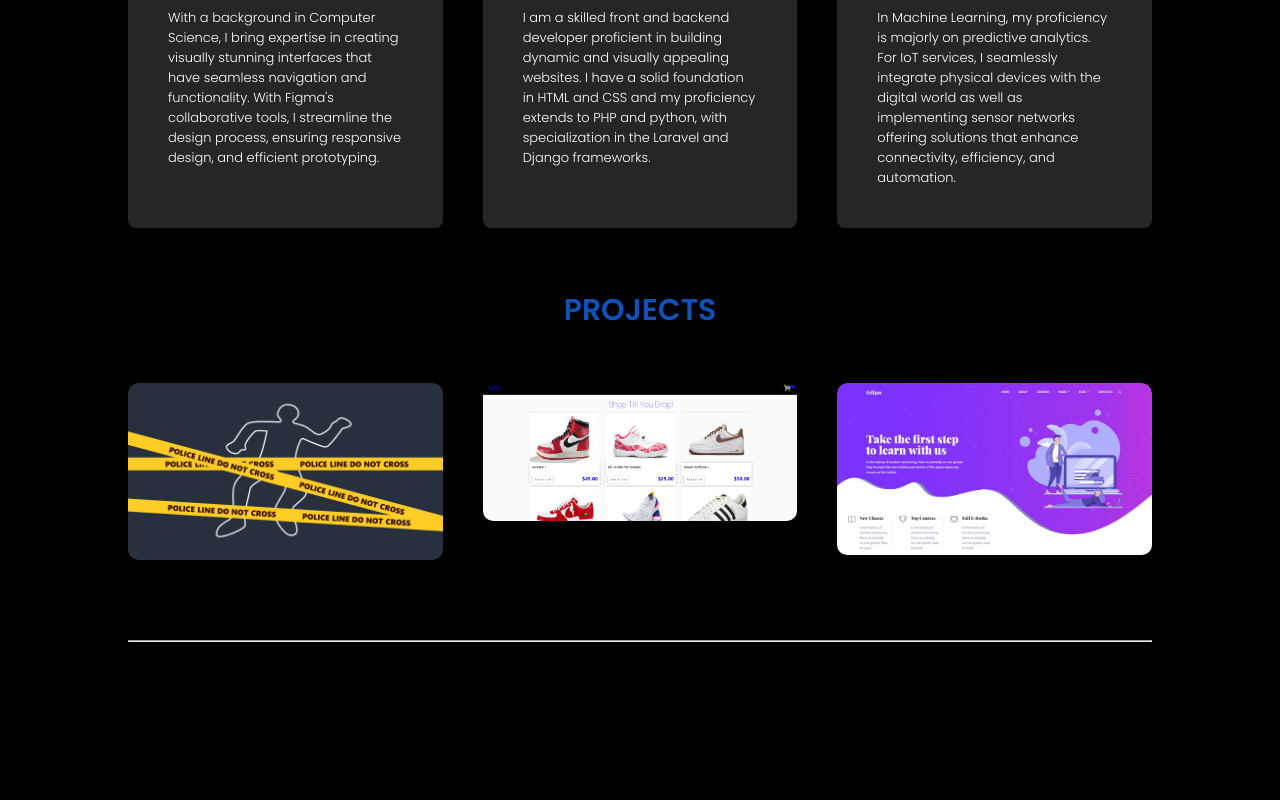
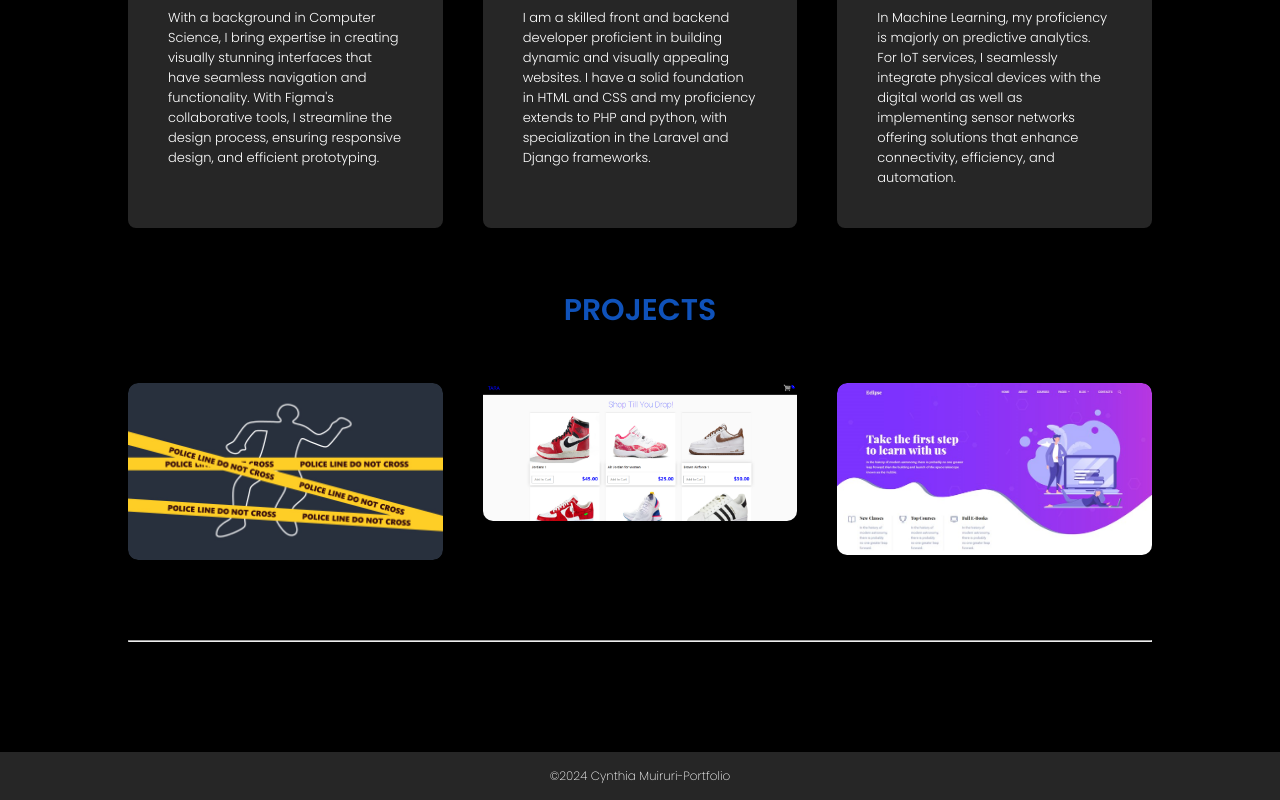
Before and after one commit to muiruriiii/my-react-portfolio, a React (Create React App) app: page / in a window 1280 px wide. Shown: the part 1475-2275 px from the top of the page. Before the commit the page ends 2157 px from the top, so only its background shows below. Built offline with nearby package versions, Linux system fonts and the light colour scheme.

Commit message:
feat: add contact component

```diff
--- a/src/App.js
+++ b/src/App.js
@@ -2,6 +2,7 @@ import Header from "./components/Header/header";
 import About from "./components/About/about";
 import Service from "./components/Services/service";
 import Project from "./components/Projects/project";
+import Contact from "./components/Contact/contact";
 
 function App() {
   return (
@@ -10,6 +11,7 @@ function App() {
         <About/>
         <Service/>
         <Project/>
+        <Contact/>
     </div>
   );
 }
--- /dev/null
+++ b/src/components/Contact/contact.css
@@ -0,0 +1,21 @@
+#contact {
+    margin-top: 30px;
+}
+.container {
+    padding: 10px 10%;
+}
+.row {
+    display: flex;
+    flex-wrap: wrap;
+}
+
+/*Footer*/
+.copyright{
+    width: 100%;
+    text-align: center;
+    padding: 15px ;
+    background: #262626;
+    font-weight: 30;
+    font-size: 12px;
+    margin-top: 20px;
+}
--- /dev/null
+++ b/src/components/Contact/contact.js
@@ -0,0 +1,18 @@
+import React from "react";
+import './contact.css';
+
+const Contact = () => {
+    return (
+        <section id="contact">
+            <div className="container">
+                <div className="row">
+
+
+                </div>
+            </div>
+            <p className="copyright">©2024 Cynthia Muiruri-Portfolio</p>
+        </section>
+    )
+}
+
+export default Contact;
```
